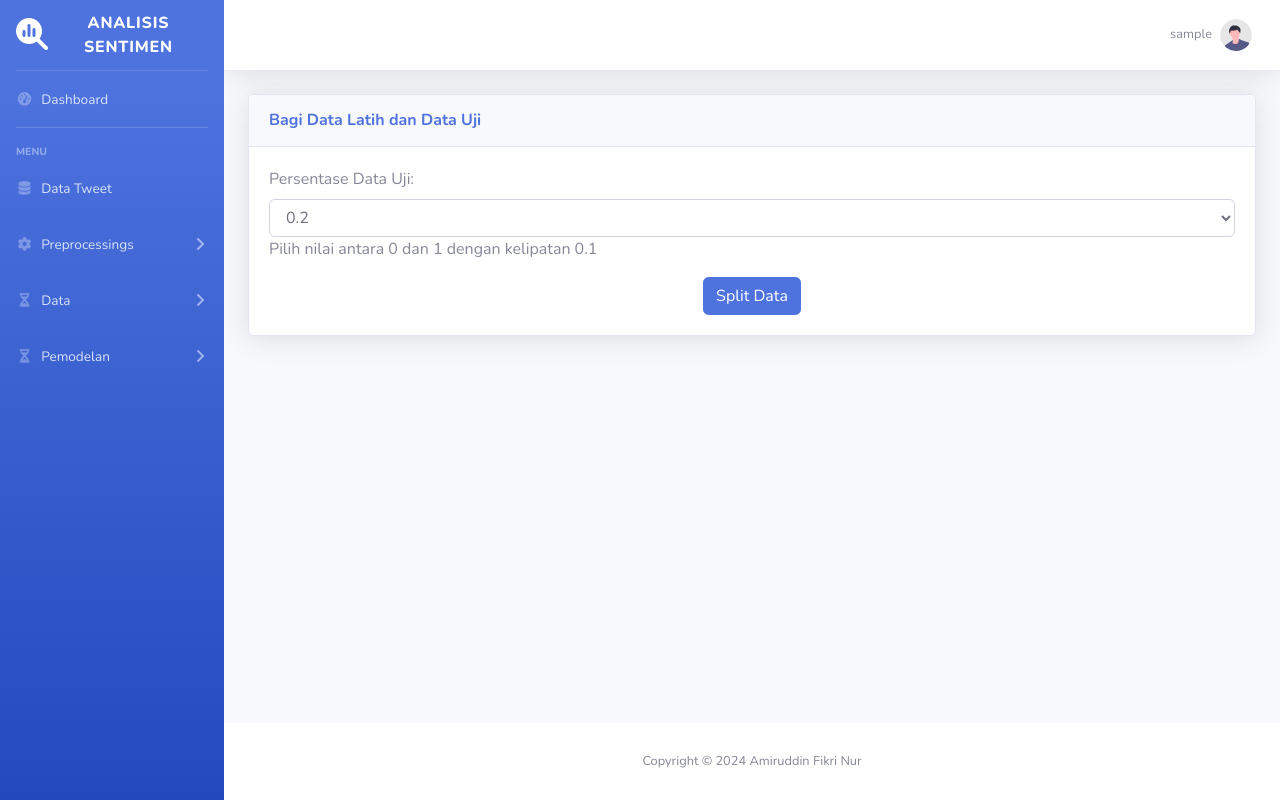
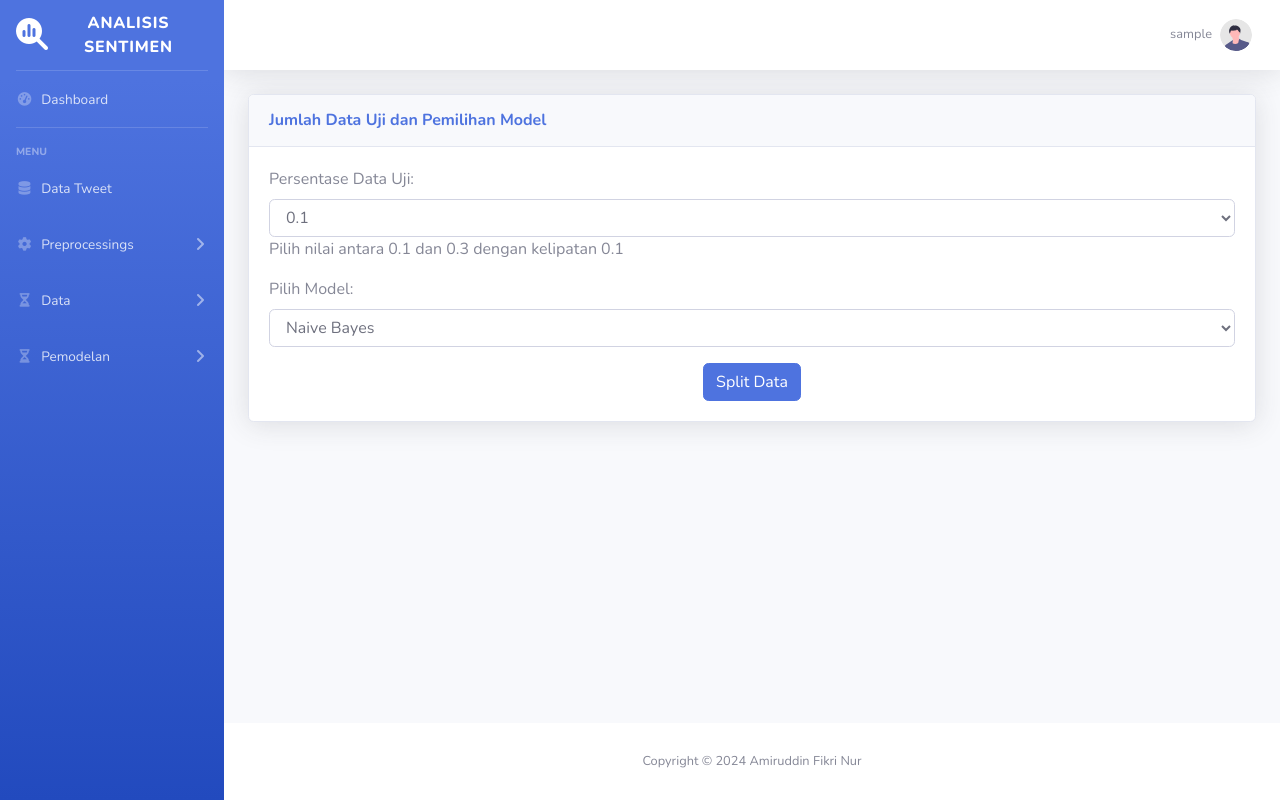
Before and after one commit to fikri-nur/django-sentiment-analysis, a Django app: page /data/ in a window 1280 px wide. Run offline with Django 4.2, Linux system fonts and the light colour scheme; the visitor is signed in with stand-in values (Sample User, id 1); some libraries are stand-ins or nearby versions.

Commit message:
revisi fitur data train data test

```diff
--- a/sentiment_analysis_nb_svm/data/forms.py
+++ b/sentiment_analysis_nb_svm/data/forms.py
@@ -2,11 +2,21 @@
 from django import forms
 
 
-class SplitDataForm(forms.Form):
+class SplitDataPilihModel(forms.Form):
     test_size = forms.ChoiceField(
         label="Persentase Data Uji",
-        choices=[(str(i/10), str(i/10)) for i in range(1, 10)],
-        initial='0.2',
-        help_text="Pilih nilai antara 0 dan 1 dengan kelipatan 0.1",
+        choices=[(str(i/10), str(i/10)) for i in range(1, 4)],
+        initial='0.1',
+        help_text="Pilih nilai antara 0.1 dan 0.3 dengan kelipatan 0.1",
         widget=forms.Select(attrs={'class': 'form-control'})
     )
+
+    model = forms.ChoiceField(
+        label="Pilih Model",
+        choices=[
+            ('naive_bayes', 'Naive Bayes'),
+            ('svm', 'SVM'),
+        ],
+        initial='naive_bayes',
+        widget=forms.Select(attrs={'class': 'form-control'})
+    )
--- a/sentiment_analysis_nb_svm/data/templates/data/index.html
+++ b/sentiment_analysis_nb_svm/data/templates/data/index.html
@@ -4,7 +4,7 @@
 {% block content %}
     <div class="card shadow mb-4">
         <div class="card-header d-flex justify-content-between align-items-center py-3">
-            <h6 class="m-0 font-weight-bold text-primary">Bagi Data Latih dan Data Uji</h6>
+            <h6 class="m-0 font-weight-bold text-primary">Jumlah Data Uji dan Pemilihan Model</h6>
         </div>
         <div class="card-body">
             <form method="post">
--- a/sentiment_analysis_nb_svm/data/templates/train/index.html
+++ b/sentiment_analysis_nb_svm/data/templates/train/index.html
@@ -47,7 +47,11 @@
                     <tr>
                         <td>{{ forloop.counter }}</td>
                         <td>{{ item.text }}</td>
-                        <td>{{ item.label }}</td>
+                        {% if item.label == 0 %}
+                        <td><span class="badge badge-danger">Negatif</span></td>
+                        {% elif item.label == 1 %}
+                        <td><span class="badge badge-success">Positif</span></td>
+                        {% endif %}
                     </tr>
                     {% endfor %}
                     {% else %}
--- a/sentiment_analysis_nb_svm/data/urls.py
+++ b/sentiment_analysis_nb_svm/data/urls.py
@@ -4,7 +4,7 @@ from . import views
 
 urlpatterns = [
     path('', views.indexView, name='index_view'),
-    path('split_data/<str:test_size>/', views.split_data, name='split_data'),
+    path('split_data/', views.split_data, name='split_data'),
     path('vectorize_data/', views.vectorize_data, name='vectorize_data'),
     path('train', views.indexTrainView, name='indexTrain_view'),
     path('test', views.indexTestView, name='indexTest_view'),
--- a/sentiment_analysis_nb_svm/data/views.py
+++ b/sentiment_analysis_nb_svm/data/views.py
@@ -1,7 +1,7 @@
 from django.shortcuts import render, redirect
 from django.contrib.auth.decorators import login_required
 
-from .forms import SplitDataForm
+from .forms import SplitDataPilihModel
 
 from .models import TrainData, TestData, TrainFeatures, TestFeatures
 from dataset.models import Dataset
@@ -12,20 +12,25 @@ import numpy as np
 from sklearn.model_selection import train_test_split
 from sklearn.feature_extraction.text import TfidfVectorizer
 
+from pemodelan.views import train_and_evaluate_model
 # Create your views here.
 @login_required
 def indexView(request):
     if request.method == 'POST':
-        form = SplitDataForm(request.POST)
+        form = SplitDataPilihModel(request.POST)
         if form.is_valid():
             test_size = form.cleaned_data['test_size']
-            return redirect('data:split_data', test_size=test_size)
+            model = form.cleaned_data['model']
+            split_data(test_size)
+            if model == 'naive_bayes':
+                return redirect('pemodelan:naive_bayes_view')
+            return redirect('data:indexTest_view')
     else:
-        form = SplitDataForm()
+        form = SplitDataPilihModel()
 
     return render(request, 'data/index.html', {'form': form})
 
-def split_data(request, test_size):
+def split_data(test_size):
     test_size = float(test_size)
     preprocessings = Preprocessing.objects.all()
     stemmed_text = preprocessings.values_list('stemmed_text', flat=True)
@@ -40,29 +45,11 @@ def split_data(request, test_size):
 
     X_train, X_test, y_train, y_test = train_test_split(x, y, test_size=test_size, random_state=42)
 
-    vectorizer = TfidfVectorizer()
-    X_train_tfidf = vectorizer.fit_transform(X_train).toarray()
-    X_test_tfidf = vectorizer.transform(X_test).toarray()
-
     TrainData.objects.all().delete()
     TestData.objects.all().delete()
-    TrainFeatures.objects.all().delete()
-    TestFeatures.objects.all().delete()
 
     TrainData.objects.bulk_create([TrainData(text=text, label=label) for text, label in zip(X_train, y_train)])
     TestData.objects.bulk_create([TestData(text=text, label=label) for text, label in zip(X_test, y_test)])
-
-    TrainFeatures.objects.bulk_create([TrainFeatures(features=features, label=label) for features, label in zip(X_train_tfidf, y_train)])
-    TestFeatures.objects.bulk_create([TestFeatures(features=features, label=label) for features, label in zip(X_test_tfidf, y_test)])
-
-    context = {
-        'X_train': X_train,
-        'X_test': X_test,
-        'y_train': y_train,
-        'y_test': y_test,
-        'test_size': test_size,
-    }
-    return redirect('data:indexTrain_view')
 
 
 def indexTrainView(request):
```
Also changed, not shown: sentiment_analysis_nb_svm/data/templates/data/index copy.html (deleted, +0 -18 lines), sentiment_analysis_nb_svm/data/templates/data/split_data.html (deleted, +0 -28 lines), sentiment_analysis_nb_svm/data/templates/test/index.html (+5 -1 lines).
